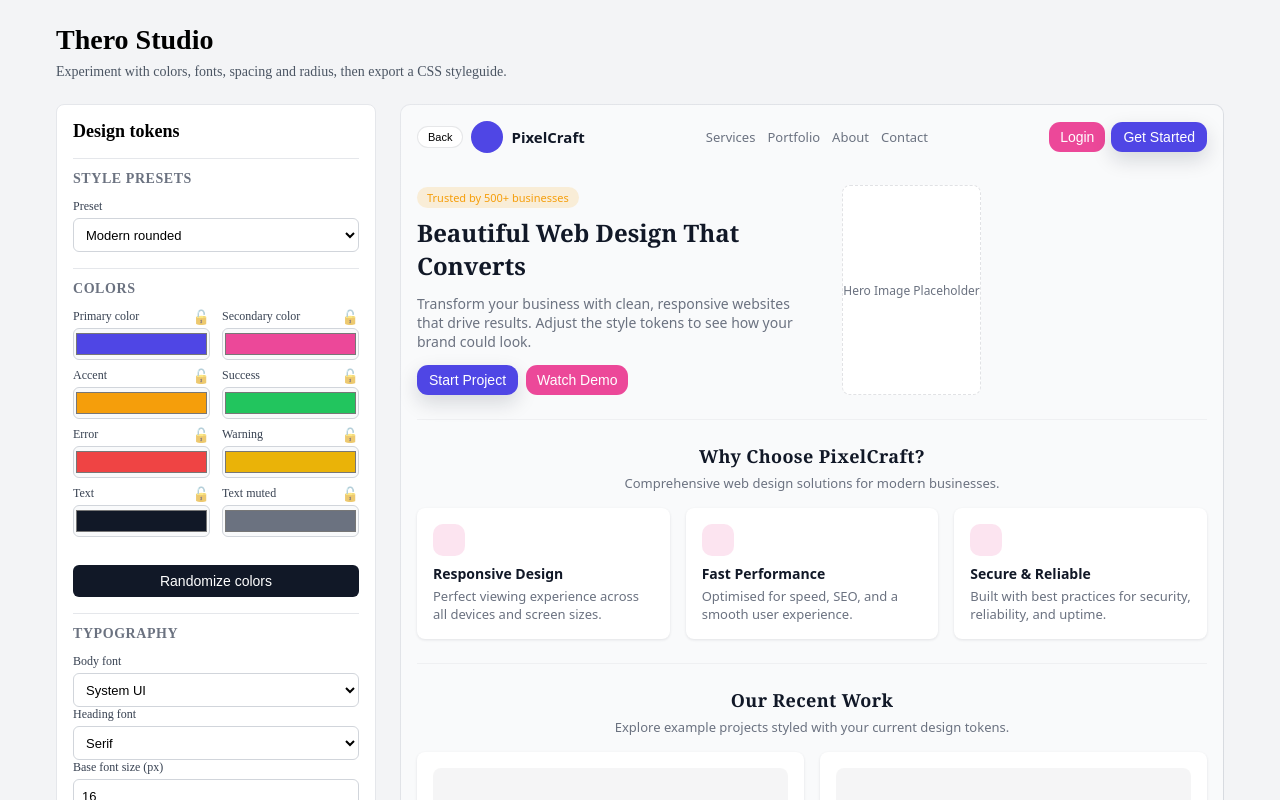
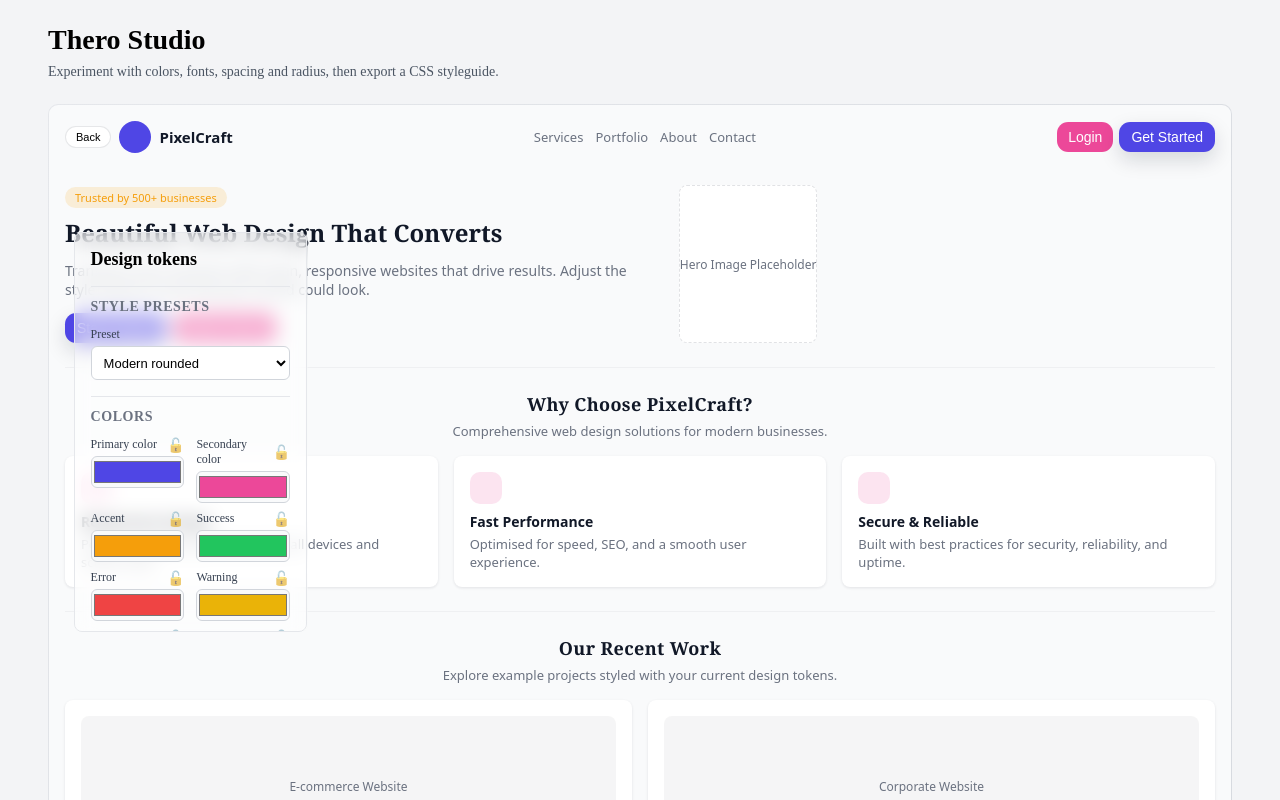
Before and after one commit to Y-Juice/thero-studio, an Angular app: page / in a window 1280 px wide. Shown: the top 800 px of the page. Built offline with nearby package versions, Linux system fonts and the light colour scheme.

Commit message:
style: added beginning of menu styling

```diff
--- a/src/app/app.component.css
+++ b/src/app/app.component.css
@@ -4,7 +4,7 @@
 }
 
 .shell {
-  max-width: 1200px;
+  max-width: 95%;
   margin: 0 auto;
   padding: 24px 16px 40px;
   box-sizing: border-box;
@@ -27,17 +27,22 @@
 
 .shell-body {
   display: flex;
-  gap: 24px;
   align-items: flex-start;
 }
 
 .controls {
+  position: fixed;
+  margin-left: 2%;
+  margin-top: 10%;
   flex: 0 0 320px;
   padding: 16px 16px 20px;
   border-radius: 8px;
   border: 1px solid #e5e7eb;
-  background-color: #ffffff;
+  background-color: rgba(255, 255, 255, 0.5);
+  backdrop-filter: blur(10px);
   box-sizing: border-box;
+  overflow-y: scroll;
+  height: 50%;
 }
 
 .controls h2 {
@@ -133,7 +138,7 @@ select {
 }
 
 .preview {
-  flex: 1;
+  width: 100%;
   padding: 1px;
   border-radius: 10px;
   background: linear-gradient(to bottom right, #e5e7eb, #d1d5db);
```
